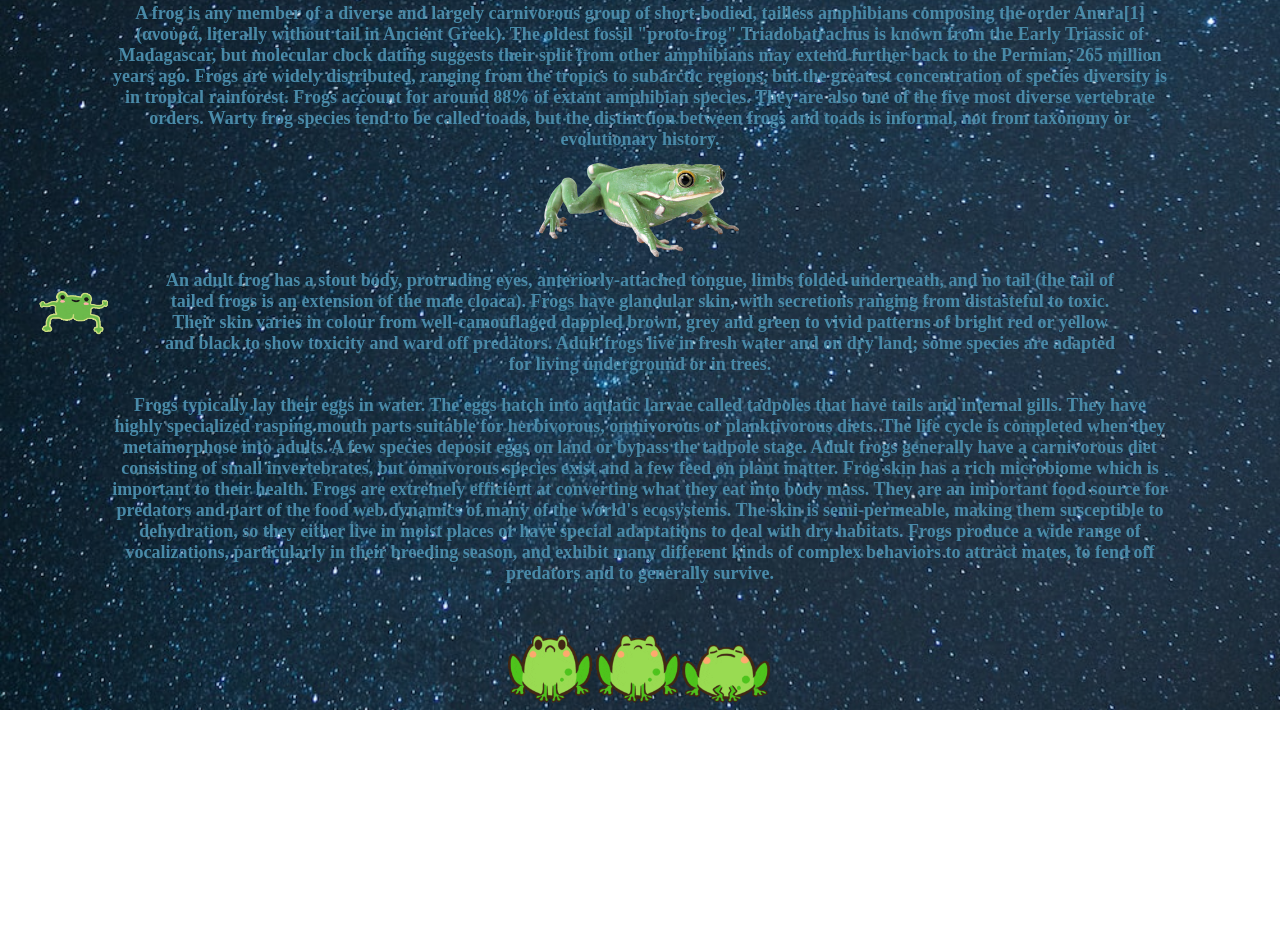
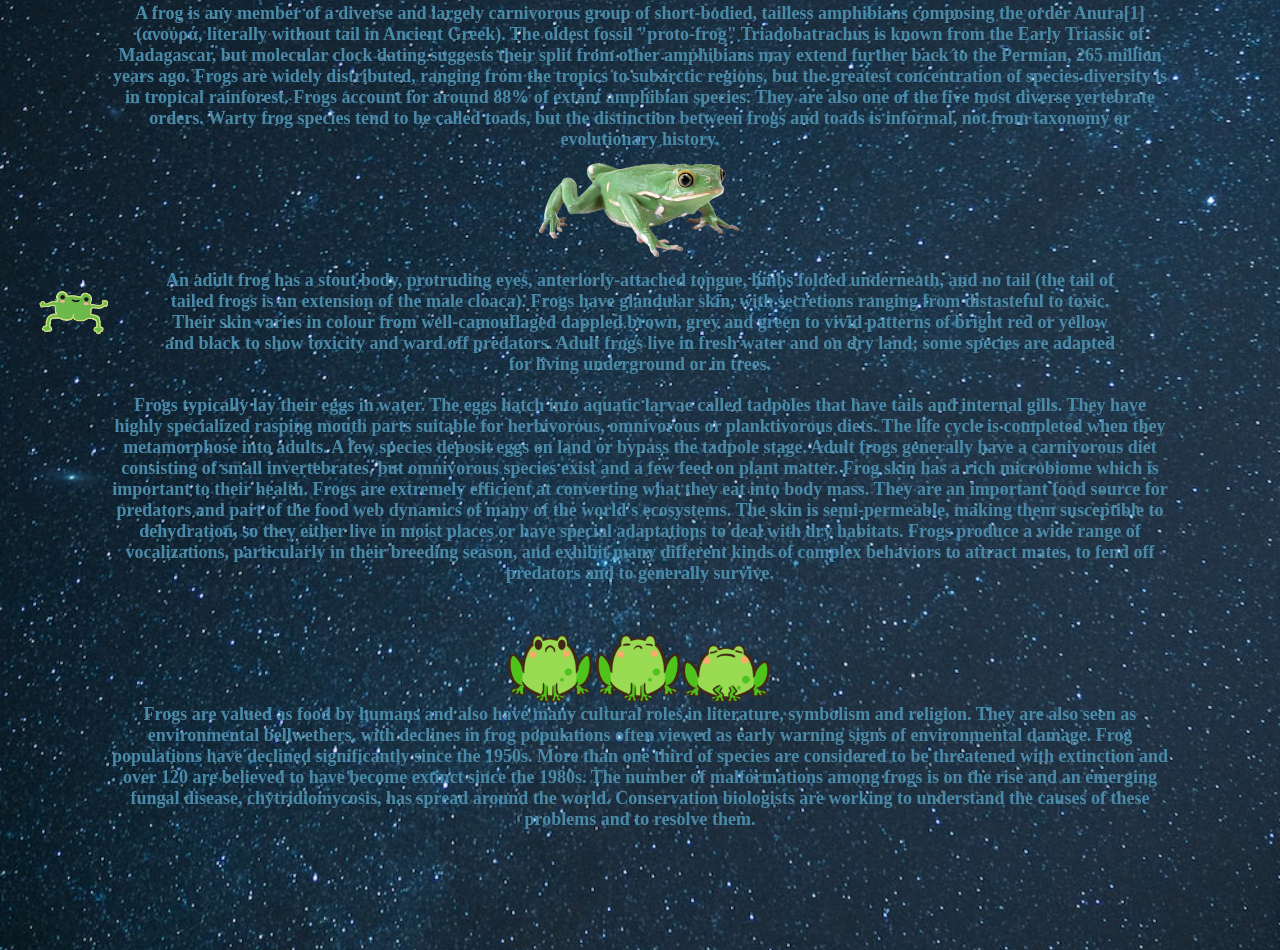
Before and after one commit to dezpez2/Homescreen, a plain HTML site: page index.html in a window 1280 px wide. Shown: the part 339-1289 px from the top of the page. Before the commit the page ends 1049 px from the top, so only its background shows below. Drawn offline with Linux system fonts and the light colour scheme.

Commit message:
new text

```diff
--- a/index.html
+++ b/index.html
@@ -77,10 +77,18 @@
   .froggies {
     width: 300px;
     margin-bottom: -200;
-    margin-top: -50 auto;
+    margin-top: -100 auto;
     margin-left: 38%;
   }
 
+  .froggy-text4 {
+    color: rgba(73, 138, 168);
+    font-family: "Baskerville", sans-sherif;
+    font-size: 18px;
+    text-align: center;
+    margin: 120px auto;
+    padding: 0px 100px;
+  }
 
 </style>
 
@@ -94,7 +102,7 @@
 	<h3 class="froggy-text2">An adult frog has a stout body, protruding eyes, anteriorly-attached tongue, limbs folded underneath, and no tail (the tail of tailed frogs is an extension of the male cloaca). Frogs have glandular skin, with secretions ranging from distasteful to toxic. Their skin varies in colour from well-camouflaged dappled brown, grey and green to vivid patterns of bright red or yellow and black to show toxicity and ward off predators. Adult frogs live in fresh water and on dry land; some species are adapted for living underground or in trees.</h3>
 	<img class="frogass" src="froggy-butt.gif" alt="cartoon frog jumping with a butt">
   <h3 class="froggy-text3">Frogs typically lay their eggs in water. The eggs hatch into aquatic larvae called tadpoles that have tails and internal gills. They have highly specialized rasping mouth parts suitable for herbivorous, omnivorous or planktivorous diets. The life cycle is completed when they metamorphose into adults. A few species deposit eggs on land or bypass the tadpole stage. Adult frogs generally have a carnivorous diet consisting of small invertebrates, but omnivorous species exist and a few feed on plant matter. Frog skin has a rich microbiome which is important to their health. Frogs are extremely efficient at converting what they eat into body mass. They are an important food source for predators and part of the food web dynamics of many of the world's ecosystems. The skin is semi-permeable, making them susceptible to dehydration, so they either live in moist places or have special adaptations to deal with dry habitats. Frogs produce a wide range of vocalizations, particularly in their breeding season, and exhibit many different kinds of complex behaviors to attract mates, to fend off predators and to generally survive.</h3>
- <img class="froggies" src="froggies.gif" alt="three frogs singing">
-
+	<img class="froggies" src="froggies.gif" alt="three frogs singing">
+	<h3 class="froggy-text4">Frogs are valued as food by humans and also have many cultural roles in literature, symbolism and religion. They are also seen as environmental bellwethers, with declines in frog populations often viewed as early warning signs of environmental damage. Frog populations have declined significantly since the 1950s. More than one third of species are considered to be threatened with extinction and over 120 are believed to have become extinct since the 1980s. The number of malformations among frogs is on the rise and an emerging fungal disease, chytridiomycosis, has spread around the world. Conservation biologists are working to understand the causes of these problems and to resolve them.</h3>
 
 </body>
```
